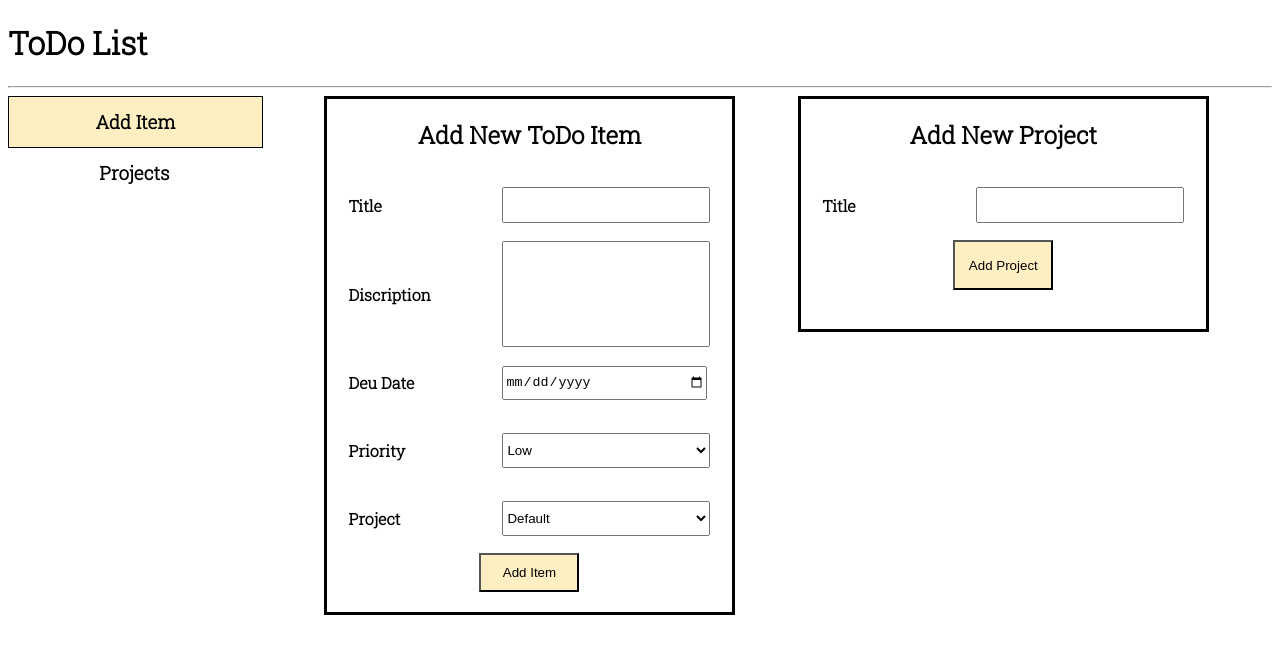
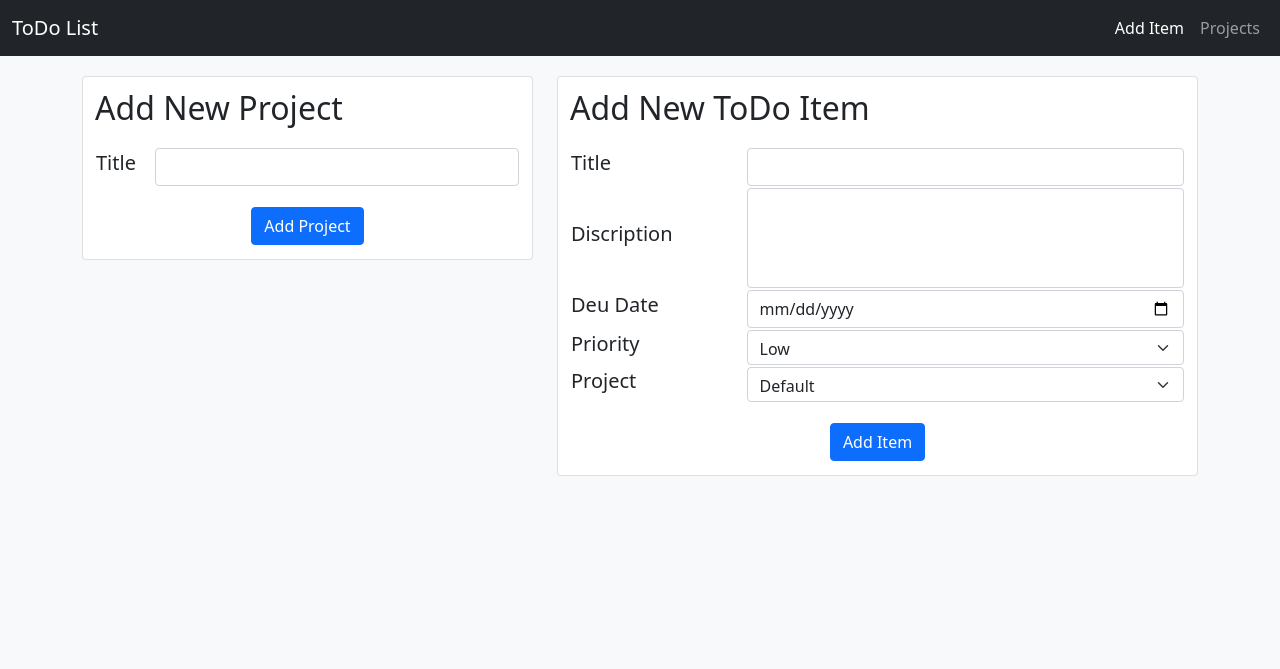
Before and after one commit to suyogyadavindexnine/todo-list, a website built with webpack: page dist/index.html in a window 1280 px wide. Built offline with nearby package versions, Linux system fonts and the light colour scheme.

Commit message:
UI Modified

```diff
--- a/dist/index.html
+++ b/dist/index.html
@@ -3,54 +3,83 @@
 
 <head>
     <meta charset="UTF-8">
+    <meta name="viewport" content="width=device-width, initial-scale=1">
     <title>ToDo List</title>
     <link rel="stylesheet" href="style.css">
+    <link href="https://cdn.jsdelivr.net/npm/bootstrap@5.0.2/dist/css/bootstrap.min.css" rel="stylesheet"
+        integrity="sha384-EVSTQN3/azprG1Anm3QDgpJLIm9Nao0Yz1ztcQTwFspd3yD65VohhpuuCOmLASjC" crossorigin="anonymous">
+    <script src="https://cdn.jsdelivr.net/npm/bootstrap@5.0.2/dist/js/bootstrap.bundle.min.js"
+        integrity="sha384-MrcW6ZMFYlzcLA8Nl+NtUVF0sA7MsXsP1UyJoMp4YLEuNSfAP+JcXn/tWtIaxVXM"
+        crossorigin="anonymous"></script>
 </head>
 
-<body>
-    <h1>ToDo List</h1>
-    <hr>
-    <div style="display: flex;">
-        <div id="navbar" style="width: 20%;">
-            <a href="index.html" style="text-decoration: none; color: black;">
-                <div id="additem" class="menuitemselected">
-                    <h3>Add Item</h3>
+<body style="background-color: #f8f9fa;">
+    <nav class="navbar navbar-expand-md navbar-dark bg-dark">
+        <div class="container-fluid">
+            <a class="navbar-brand abs" href="#">ToDo List</a>
+            <button class="navbar-toggler ms-auto" type="button" data-bs-toggle="collapse"
+                data-bs-target="#collapseNavbar">
+                <span class="navbar-toggler-icon"></span>
+            </button>
+            <div class="navbar-collapse collapse" id="collapseNavbar">
+                <ul class="navbar-nav ms-auto">
+                    <li class="nav-item">
+                        <a class="nav-link active" href="./index.html">Add Item</a>
+                    </li>
+                    <li class="nav-item">
+                        <a class="nav-link" href="./projects.html">Projects</a>
+                    </li>
+                </ul>
             </div>
-            </a>
-            <a href="projects.html" style="text-decoration: none; color: black;">
-                <div id="projectsmenu" class="menuitem">
-                    <h3>Projects</h3>
         </div>
-            </a>
-        </div>
-        <div id="maincontent" style="width: 80%;">
-            <div class="additem">
-                <h2>Add New ToDo Item</h2>
+    </nav>
+
+    <div class="container">
+        <div class="row">
+            <div class="col-md-5">
+                <div class="card" style="margin-top: 20px; padding: 12px 12px 14px;">
+                    <h2 style="margin-bottom: 20px;">Add New Project</h2>
                     <table>
                         <tr>
                             <td>
-                            <h4>Title</h4>
+                                <h5>Title</h5>
                             </td>
-                        <td><input type="text" id="title" title="hello" hint="hello"></td>
+                            <td><input class="form-control" type="text" name="projectname" id="projectname"></td>
+                        </tr>
+                    </table>
+                    <div class="text-center" style="margin-top: 20px;">
+                        <button id="addprojectbtn" class="btn btn-primary">Add Project</button>
+                    </div>
+                </div>
+            </div>
+            <div class="col-md-7">
+                <div class="card" style="margin-top: 20px; padding: 12px 12px 14px;">
+                    <h2 style="margin-bottom: 20px;">Add New ToDo Item</h2>
+                    <table>
+                        <tr>
+                            <td>
+                                <h5>Title</h5>
+                            </td>
+                            <td><input class="form-control" type="text" id="title" title="hello" hint="hello"></td>
                         </tr>
                         <tr>
                             <td>
-                            <h4>Discription</h4>
+                                <h5>Discription</h5>
                             </td>
-                        <td><input type="text" style="height: 100px;" id="discription"></td>
+                            <td><input class="form-control" type="text" style="height: 100px;" id="discription"></td>
                         </tr>
                         <tr>
                             <td>
-                            <h4>Deu Date</h4>
+                                <h5>Deu Date</h5>
                             </td>
-                        <td><input type="date" id="deudate"></td>
+                            <td><input class="form-control" type="date" id="deudate"></td>
                         </tr>
                         <tr>
                             <td>
-                            <h4>Priority</h4>
+                                <h5>Priority</h5>
                             </td>
                             <td>
-                            <select id="priority" style="height: 35px; width: 100%;">
+                                <select class="form-select" id="priority" style="height: 35px; width: 100%;">
                                     <option value="Low">Low</option>
                                     <option value="Medium">Medium</option>
                                     <option value="High">High</option>
@@ -60,36 +89,21 @@
                         </tr>
                         <tr>
                             <td>
-                            <h4>Project</h4>
+                                <h5>Project</h5>
                             </td>
                             <td>
-                            <select id="project" style="height: 35px; width: 100%;">
-                                <!-- <option value="0">Default</option> -->
-                            </select>
+                                <select class="form-select" id="project" style="height: 35px; width: 100%;"></select>
                             </td>
                         </tr>
                     </table>
-                <button id="additembtn"
-                    style="width: 100px; height: 90px; background-color: #feefc3; color: black; margin-bottom: 20px;">Add
-                    Item</button>
-            </div>
-            <div class="additem" style="height : 230px ">
-                <h2>Add New Project</h2>
-                <table>
-                    <tr>
-                        <td>
-                            <h4>Title</h4>
-                        </td>
-                        <td><input type="text" name="projectname" id="projectname"></td>
-                    </tr>
-                </table>
-                <button id="addprojectbtn"
-                    style="width: 100px; height: 50px; background-color: #feefc3; color: black; margin-bottom: 10px;">Add
-                    Project</button>
+                    <div class="text-center" style="margin-top: 20px;">
+                        <button class="btn btn-primary" id="additembtn">Add Item</button>
                     </div>
                 </div>
             </div>
 
+        </div>
+    </div>
     <script src="main.js"></script>
 </body>
 
```
Also changed, not shown: dist/project.js (+22 -14 lines), dist/projects.html (+29 -18 lines). Lines whose indentation alone changed are shown as unchanged.
